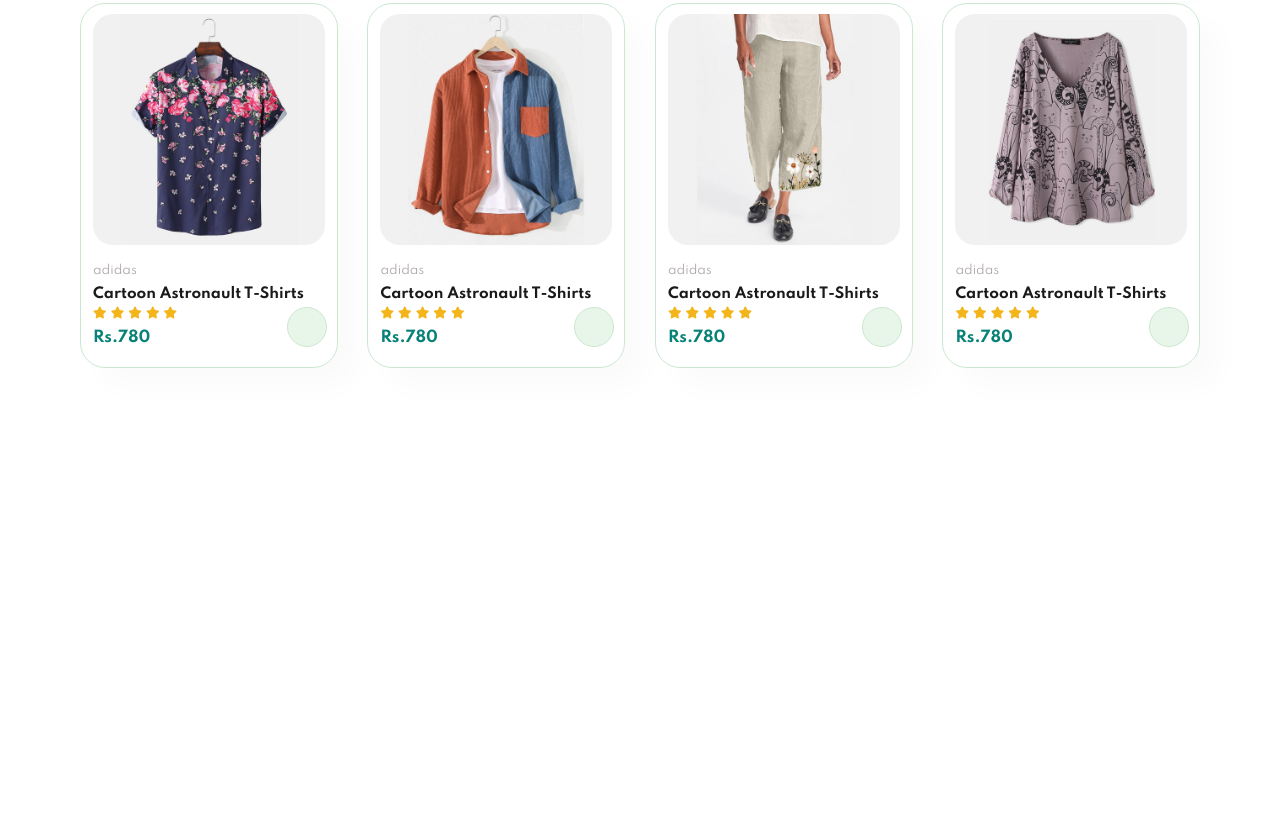
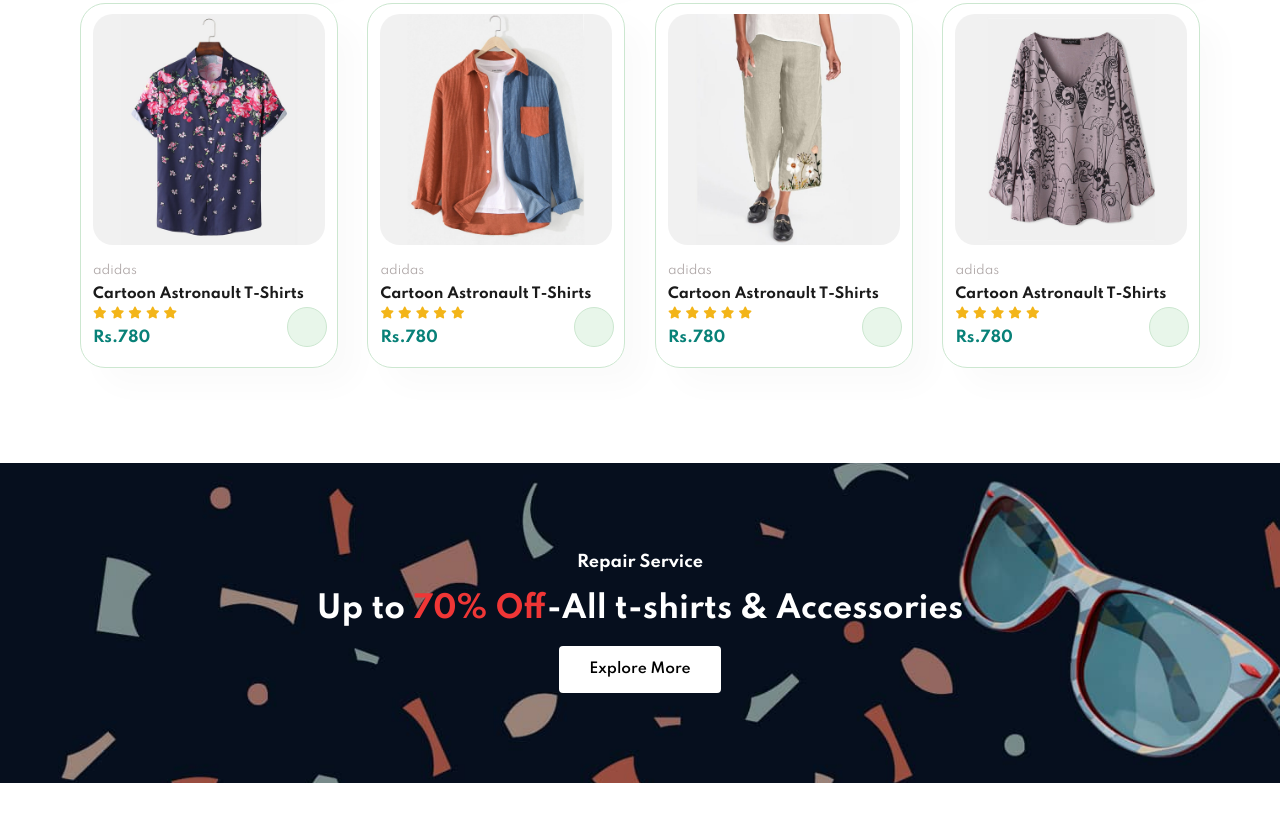
Before and after one commit to Roshu-3158/Eccomerece-website, a plain HTML site: page index.html in a window 1280 px wide. Shown: the part 1687-2508 px from the top of the page. Before the commit the page ends 2110 px from the top, so only its background shows below. Drawn offline with Linux system fonts and the light colour scheme.

Commit message:
banner section added

```diff
--- a/index.html
+++ b/index.html
@@ -227,6 +227,15 @@
     </section>
 
 
+    <!-- banner section  -->
+
+    <secction id="banner" class="section-m1">
+        <h4>Repair Service</h4>
+        <h2>Up to <span>70% Off</span>-All t-shirts & Accessories</h2>
+        <button class="normal">Explore More</button>
+    </secction>
+
+
 
 
 
--- a/style.css
+++ b/style.css
@@ -47,6 +47,19 @@ p {
 
 .section-m1 {
   margin: 40px 0;
+}
+
+button.normal{
+  font-size: 14px;
+  font-weight: 600;
+  padding: 15px 30px;
+  color: #000;
+  background-color: #fff;
+  border-radius: 4px;
+  cursor: pointer;
+  border: none;
+  outline: none;
+  transition: 0.2s;
 }
 
 body {
@@ -273,3 +286,39 @@ body {
   right: 10px;
 
 }
+
+
+/* Banner section  */
+#banner{
+  display: flex;
+  flex-direction: column;
+  justify-content: center;
+  align-items: center;
+  text-align: center;
+  background-image: url("img/banner/b2.jpg");
+  width: 100%;
+  height: 40vh;
+  background-size: cover;
+  background-position: center;
+
+}
+
+#banner h4{
+  color: white;
+  font-size: 16px;
+}
+
+#banner h2{
+  color: white;
+  font-size: 30px;
+  padding: 10px 0;
+}
+
+#banner h2 span{
+  color: #ef3636;
+}
+
+#banner button:hover{
+  background-color: #088178;
+  color: white;
+}
```
